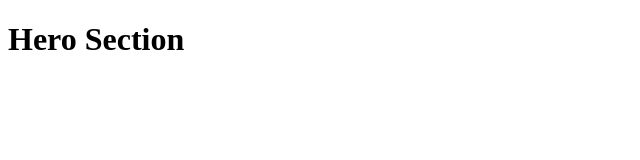
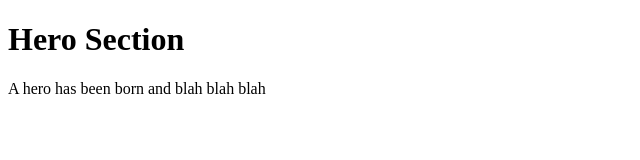
Before and after one commit to samuelodunlade/chopchop, a plain HTML site: page index.html in a window 1280 px wide. Shown: the whole page, without its empty margins (0-640 px from the left). Drawn offline with Linux system fonts and the light colour scheme.

Commit message:
Description added to  hero section

```diff
--- a/index.html
+++ b/index.html
@@ -9,6 +9,7 @@
 	<body>
 
 		<h1> Hero Section </h1>
+		<p> A hero has been born and blah blah blah </p>
 
 	</body>
 
```
